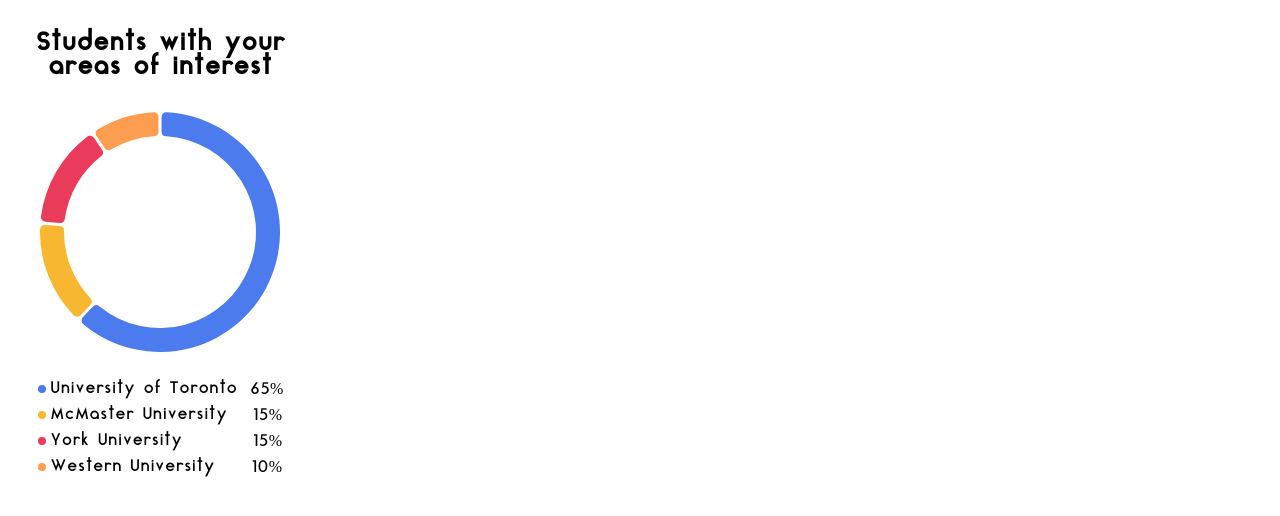
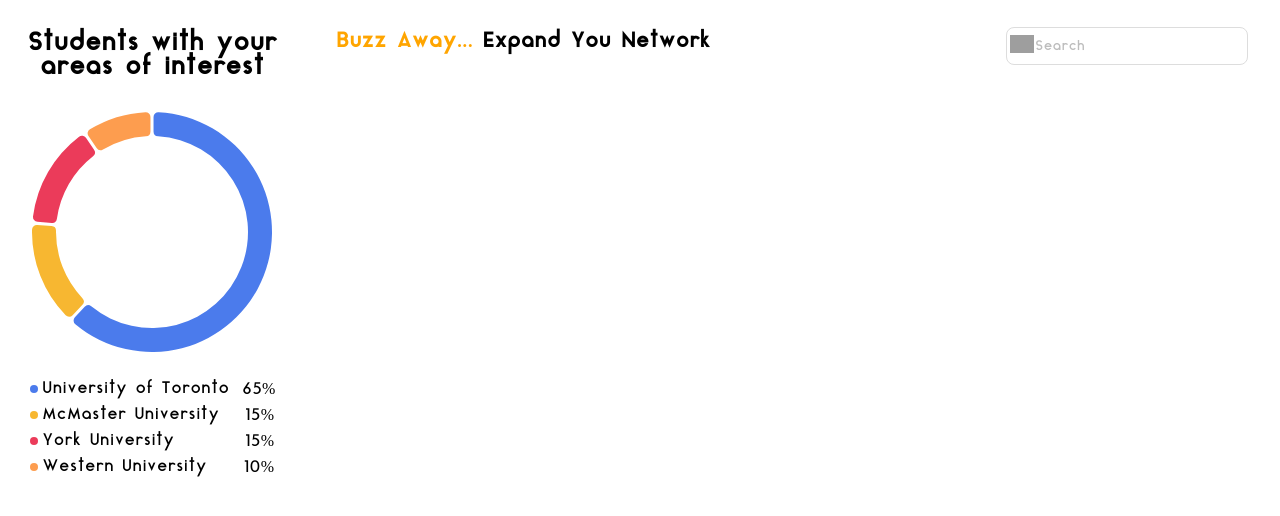
Before and after one commit to mtdecaf/Buzzerr-submission, a React (Create React App) app: page / in a window 1280 px wide. Shown: the top 516 px of the page. Built offline with nearby package versions, Linux system fonts and the light colour scheme; grey boxes are pictures that could not be loaded.

Commit message:
main content header styled

```diff
--- a/src/App.jsx
+++ b/src/App.jsx
@@ -13,20 +13,45 @@
   ];
   return (
     <div className="main">
-      <div className="main__sidebar">
-        <h2 className="main__sidebar-header">Students with your areas of interest</h2>
+      <section className="main__sidebar">
+        <h2 className="main__sidebar-header">
+          Students with your areas of interest
+        </h2>
         <DonutChart data={data} />
         <ul className="main__legend">
           {/* map out the data label */}
           {data.map((item, key) => (
-            <li className={`main__school main__school-${item.label.replace(/\s/g , "-")}`} key={key}>
-              <span className={`main__color-bullet main__color-bullet-${item.label.replace(/\s/g , "-")}`}></span>
+            <li
+              className={`main__school main__school-${item.label.replace(
+                /\s/g,
+                "-"
+              )}`}
+              key={key}
+            >
+              <span
+                className={`main__color-bullet main__color-bullet-${item.label.replace(
+                  /\s/g,
+                  "-"
+                )}`}
+              ></span>
               <span className="main__legend-text">{item.label}</span>
               <span className="main__legend-percentage">{item.value}%</span>
             </li>
           ))}
         </ul>
-      </div>
+      </section>
+      <section className="content">
+        <div className="content__header-wrap">
+          <h1 className="content__title">
+            <span className="content__title--colored">Buzz Away... </span>
+            Expand You Network
+          </h1>
+          <form className="content__search-bar" action="">
+            <img className="content__search-bar-icon" src="https://img.icons8.com/ios-glyphs/60/000000/search--v1.png" />
+            <input className="content__search-bar-input" type="text" placeholder="Search" />
+          </form>
+        </div>
+      </section>
     </div>
   );
 }
--- a/src/App.scss
+++ b/src/App.scss
@@ -1,9 +1,10 @@
 .main{
+    display: flex;
     &__sidebar{
         display: flex;
         flex-direction: column;
         width: 20rem;
-        height: 100vh;
+        height: calc(100vh - 2rem);
         align-items: center;
         margin-top: 2rem;
         &-header{
@@ -50,3 +51,41 @@
         }
     }
 }
+
+// content
+.content{
+    width: calc(100vw - 20rem);
+    margin: 0 2rem;
+    &__header-wrap{
+        display: flex;
+        justify-content: space-between;
+        margin: 2rem 0;
+    }
+    &__title{
+        font-size: 1.25rem;
+        &--colored{
+            color: #FFA500;
+        }
+    }
+    &__search-bar{
+        position: relative;
+        top:-0.3rem;
+        &-icon{
+            position: absolute;
+            width: 1.5rem;
+            top:0.5rem;
+            left: 0.25rem;
+        }
+        &-input{
+            width: 15rem;
+            height: 2.25rem;
+            background: #FFFFFF;
+            border: 1px solid #DDDDDD;
+            border-radius: 8px;
+            &::placeholder{
+                color: #BDBDBD;
+                padding-left: 1.75rem;
+            }
+        }
+    }
+}
```
